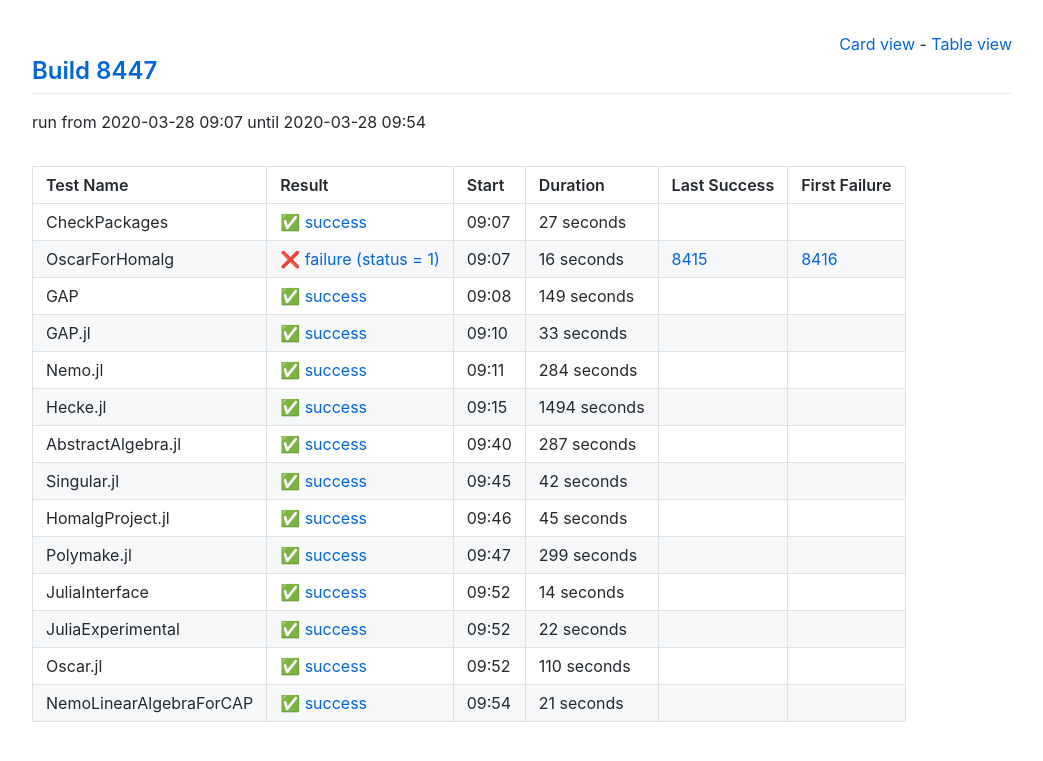
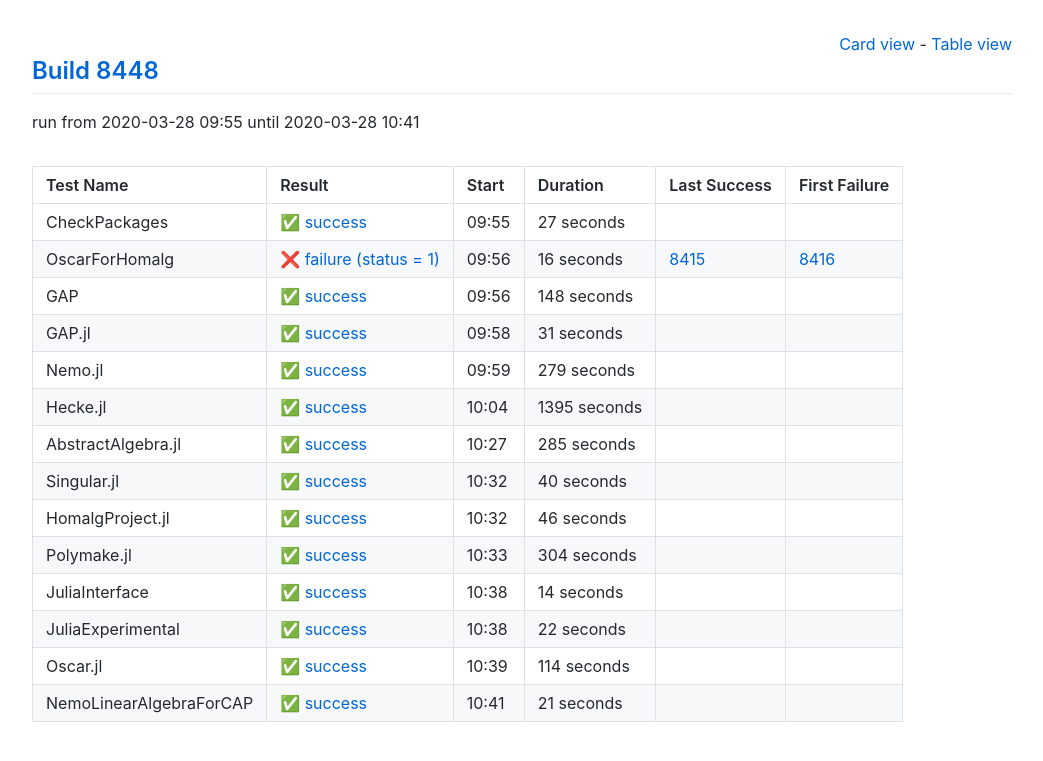
Before and after one commit to oscar-system/oscar-ci-status, a Jekyll site: the page built from table.html, in a window 1280 px wide. Shown: the top 761 px of the page, without its empty margins (118-1161 px from the left). Built offline with Jekyll 4.4.1, drawn with Linux system fonts in a browser that asks for light colours.

Commit message:
Build 8448

```diff
--- a/_data/ci.yml
+++ b/_data/ci.yml
@@ -1,5 +1,5 @@
-build: 8447
-build_url: https://oscarci.mathematik.uni-kl.de/job/oscar/8447/
+build: 8448
+build_url: https://oscarci.mathematik.uni-kl.de/job/oscar/8448/
 job: oscar
 tests:
 - duration: 27
@@ -8,9 +8,9 @@ tests:
   first_failure_url: null
   last_success: false
   last_success_url: null
-  log: https://oscarci.mathematik.uni-kl.de/job/oscar/8447/artifact/logs/build-8447/CheckPackages.log
+  log: https://oscarci.mathematik.uni-kl.de/job/oscar/8448/artifact/logs/build-8448/CheckPackages.log
   name: CheckPackages
-  start: 2020-03-28 09:07
+  start: 2020-03-28 09:55
   status: success
   success: true
 - duration: 16
@@ -19,97 +19,97 @@ tests:
   first_failure_url: https://oscarci.mathematik.uni-kl.de/job/oscar/8416/
   last_success: 8415
   last_success_url: https://oscarci.mathematik.uni-kl.de/job/oscar/8415/
-  log: https://oscarci.mathematik.uni-kl.de/job/oscar/8447/artifact/logs/build-8447/OscarForHomalg.log
+  log: https://oscarci.mathematik.uni-kl.de/job/oscar/8448/artifact/logs/build-8448/OscarForHomalg.log
   name: OscarForHomalg
-  start: 2020-03-28 09:07
+  start: 2020-03-28 09:56
   status: failure
   success: false
-- duration: 149
+- duration: 148
   exitcode: 0
   first_failure: false
   first_failure_url: null
   last_success: false
   last_success_url: null
-  log: https://oscarci.mathematik.uni-kl.de/job/oscar/8447/artifact/logs/build-8447/GAP.log
+  log: https://oscarci.mathematik.uni-kl.de/job/oscar/8448/artifact/logs/build-8448/GAP.log
   name: GAP
-  start: 2020-03-28 09:08
+  start: 2020-03-28 09:56
   status: success
   success: true
-- duration: 33
+- duration: 31
   exitcode: 0
   first_failure: false
   first_failure_url: null
   last_success: false
   last_success_url: null
-  log: https://oscarci.mathematik.uni-kl.de/job/oscar/8447/artifact/logs/build-8447/GAP.jl.log
+  log: https://oscarci.mathematik.uni-kl.de/job/oscar/8448/artifact/logs/build-8448/GAP.jl.log
   name: GAP.jl
-  start: 2020-03-28 09:10
+  start: 2020-03-28 09:58
   status: success
   success: true
-- duration: 284
+- duration: 279
   exitcode: 0
   first_failure: false
   first_failure_url: null
   last_success: false
   last_success_url: null
-  log: https://oscarci.mathematik.uni-kl.de/job/oscar/8447/artifact/logs/build-8447/Nemo.jl.log
+  log: https://oscarci.mathematik.uni-kl.de/job/oscar/8448/artifact/logs/build-8448/Nemo.jl.log
   name: Nemo.jl
-  start: 2020-03-28 09:11
+  start: 2020-03-28 09:59
   status: success
   success: true
-- duration: 1494
+- duration: 1395
   exitcode: 0
   first_failure: false
   first_failure_url: null
   last_success: false
   last_success_url: null
-  log: https://oscarci.mathematik.uni-kl.de/job/oscar/8447/artifact/logs/build-8447/Hecke.jl.log
+  log: https://oscarci.mathematik.uni-kl.de/job/oscar/8448/artifact/logs/build-8448/Hecke.jl.log
   name: Hecke.jl
-  start: 2020-03-28 09:15
+  start: 2020-03-28 10:04
   status: success
   success: true
-- duration: 287
+- duration: 285
   exitcode: 0
   first_failure: false
   first_failure_url: null
   last_success: false
   last_success_url: null
-  log: https://oscarci.mathematik.uni-kl.de/job/oscar/8447/artifact/logs/build-8447/AbstractAlgebra.jl.log
+  log: https://oscarci.mathematik.uni-kl.de/job/oscar/8448/artifact/logs/build-8448/AbstractAlgebra.jl.log
   name: AbstractAlgebra.jl
-  start: 2020-03-28 09:40
+  start: 2020-03-28 10:27
   status: success
   success: true
-- duration: 42
+- duration: 40
   exitcode: 0
   first_failure: false
   first_failure_url: null
   last_success: false
   last_success_url: null
-  log: https://oscarci.mathematik.uni-kl.de/job/oscar/8447/artifact/logs/build-8447/Singular.jl.log
+  log: https://oscarci.mathematik.uni-kl.de/job/oscar/8448/artifact/logs/build-8448/Singular.jl.log
   name: Singular.jl
-  start: 2020-03-28 09:45
+  start: 2020-03-28 10:32
   status: success
   success: true
-- duration: 45
+- duration: 46
   exitcode: 0
   first_failure: false
   first_failure_url: null
   last_success: false
   last_success_url: null
-  log: https://oscarci.mathematik.uni-kl.de/job/oscar/8447/artifact/logs/build-8447/HomalgProject.jl.log
+  log: https://oscarci.mathematik.uni-kl.de/job/oscar/8448/artifact/logs/build-8448/HomalgProject.jl.log
   name: HomalgProject.jl
-  start: 2020-03-28 09:46
+  start: 2020-03-28 10:32
   status: success
   success: true
-- duration: 299
+- duration: 304
   exitcode: 0
   first_failure: false
   first_failure_url: null
   last_success: false
   last_success_url: null
-  log: https://oscarci.mathematik.uni-kl.de/job/oscar/8447/artifact/logs/build-8447/Polymake.jl.log
+  log: https://oscarci.mathematik.uni-kl.de/job/oscar/8448/artifact/logs/build-8448/Polymake.jl.log
   name: Polymake.jl
-  start: 2020-03-28 09:47
+  start: 2020-03-28 10:33
   status: success
   success: true
 - duration: 14
@@ -118,9 +118,9 @@ tests:
   first_failure_url: null
   last_success: false
   last_success_url: null
-  log: https://oscarci.mathematik.uni-kl.de/job/oscar/8447/artifact/logs/build-8447/JuliaInterface.log
+  log: https://oscarci.mathematik.uni-kl.de/job/oscar/8448/artifact/logs/build-8448/JuliaInterface.log
   name: JuliaInterface
-  start: 2020-03-28 09:52
+  start: 2020-03-28 10:38
   status: success
   success: true
 - duration: 22
@@ -129,20 +129,20 @@ tests:
   first_failure_url: null
   last_success: false
   last_success_url: null
-  log: https://oscarci.mathematik.uni-kl.de/job/oscar/8447/artifact/logs/build-8447/JuliaExperimental.log
+  log: https://oscarci.mathematik.uni-kl.de/job/oscar/8448/artifact/logs/build-8448/JuliaExperimental.log
   name: JuliaExperimental
-  start: 2020-03-28 09:52
+  start: 2020-03-28 10:38
   status: success
   success: true
-- duration: 110
+- duration: 114
   exitcode: 0
   first_failure: false
   first_failure_url: null
   last_success: false
   last_success_url: null
-  log: https://oscarci.mathematik.uni-kl.de/job/oscar/8447/artifact/logs/build-8447/Oscar.jl.log
+  log: https://oscarci.mathematik.uni-kl.de/job/oscar/8448/artifact/logs/build-8448/Oscar.jl.log
   name: Oscar.jl
-  start: 2020-03-28 09:52
+  start: 2020-03-28 10:39
   status: success
   success: true
 - duration: 21
@@ -151,8 +151,8 @@ tests:
   first_failure_url: null
   last_success: false
   last_success_url: null
-  log: https://oscarci.mathematik.uni-kl.de/job/oscar/8447/artifact/logs/build-8447/NemoLinearAlgebraForCAP.log
+  log: https://oscarci.mathematik.uni-kl.de/job/oscar/8448/artifact/logs/build-8448/NemoLinearAlgebraForCAP.log
   name: NemoLinearAlgebraForCAP
-  start: 2020-03-28 09:54
+  start: 2020-03-28 10:41
   status: success
   success: true
```
Also changed, not shown: README.md.
